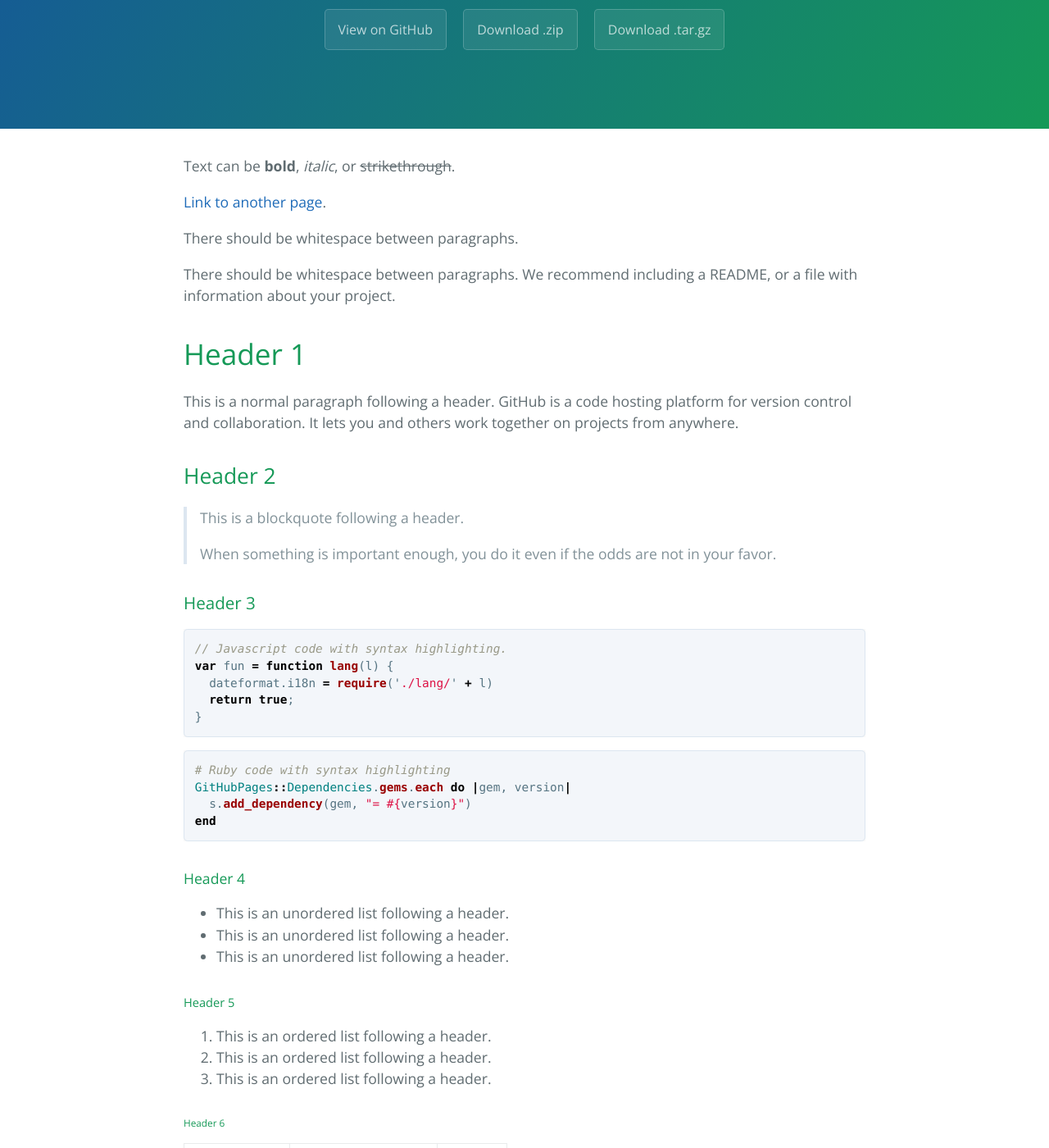
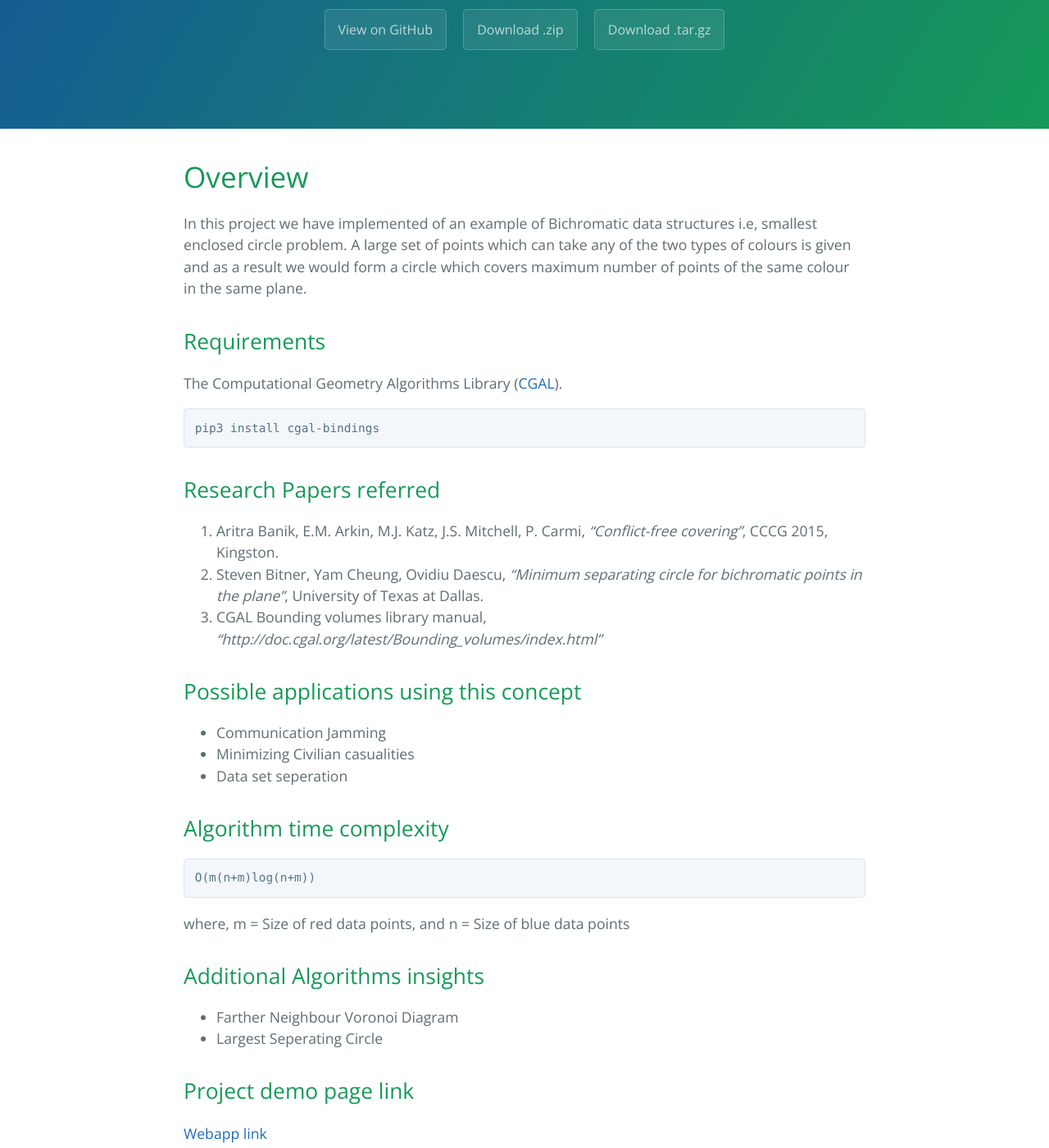
Before and after one commit to TejasReddy9/sec_bichromaticds, a Jekyll site: the page built from docs/index.md, in a window 1280 px wide and 1400 px high, scrolled down 226 px. Shown: the whole window at 82% size. Built offline with Jekyll 4.4.1, drawn with Linux system fonts in a browser that asks for light colours; our own code applies the rules of GitHub Pages for plain Markdown files; some of the changed text lies outside the part shown.

Commit message:
Update index.md

````diff
--- a/docs/index.md
+++ b/docs/index.md
@@ -2,122 +2,34 @@
 layout: default
 ---
 
-Text can be **bold**, _italic_, or ~~strikethrough~~.
+# Overview
+In this project we have implemented of an example of Bichromatic data structures i.e, smallest enclosed circle problem. A large set of points which can take any of the two types of colours is given and as a result we would form a circle which covers maximum number of points of the same colour in the same plane.
 
-[Link to another page](./another-page.html).
-
-There should be whitespace between paragraphs.
-
-There should be whitespace between paragraphs. We recommend including a README, or a file with information about your project.
-
-# Header 1
-
-This is a normal paragraph following a header. GitHub is a code hosting platform for version control and collaboration. It lets you and others work together on projects from anywhere.
-
-## Header 2
-
-> This is a blockquote following a header.
->
-> When something is important enough, you do it even if the odds are not in your favor.
-
-### Header 3
-
-```js
-// Javascript code with syntax highlighting.
-var fun = function lang(l) {
-  dateformat.i18n = require('./lang/' + l)
-  return true;
-}
+## Requirements
+The Computational Geometry Algorithms Library ([CGAL](https://www.cgal.org/download.html)).
+```
+pip3 install cgal-bindings
 ```
 
-```ruby
-# Ruby code with syntax highlighting
-GitHubPages::Dependencies.gems.each do |gem, version|
-  s.add_dependency(gem, "= #{version}")
-end
+## Research Papers referred
+1.  Aritra Banik, E.M. Arkin, M.J. Katz, J.S. Mitchell, P. Carmi, _“Conflict-free covering”_, CCCG 2015, Kingston.
+2.  Steven Bitner, Yam Cheung, Ovidiu Daescu, _“Minimum separating circle for bichromatic points in the plane”_, University of Texas at Dallas.
+3.  CGAL Bounding volumes library manual, _“http://doc.cgal.org/latest/Bounding_volumes/index.html"_
+
+## Possible applications using this concept
+*   Communication Jamming
+*   Minimizing Civilian casualities
+*   Data set seperation
+
+## Algorithm time complexity
 ```
+O(m(n+m)log(n+m))
+```
+where, m = Size of red data points, and n = Size of blue data points
 
-#### Header 4
+## Additional Algorithms insights
+*   Farther Neighbour Voronoi Diagram
+*   Largest Seperating Circle
 
-*   This is an unordered list following a header.
-*   This is an unordered list following a header.
-*   This is an unordered list following a header.
-
-##### Header 5
-
-1.  This is an ordered list following a header.
-2.  This is an ordered list following a header.
-3.  This is an ordered list following a header.
-
-###### Header 6
-
-| head1        | head two          | three |
-|:-------------|:------------------|:------|
-| ok           | good swedish fish | nice  |
-| out of stock | good and plenty   | nice  |
-| ok           | good `oreos`      | hmm   |
-| ok           | good `zoute` drop | yumm  |
-
-### There's a horizontal rule below this.
-
-* * *
-
-### Here is an unordered list:
-
-*   Item foo
-*   Item bar
-*   Item baz
-*   Item zip
-
-### And an ordered list:
-
-1.  Item one
-1.  Item two
-1.  Item three
-1.  Item four
-
-### And a nested list:
-
-- level 1 item
-  - level 2 item
-  - level 2 item
-    - level 3 item
-    - level 3 item
-- level 1 item
-  - level 2 item
-  - level 2 item
-  - level 2 item
-- level 1 item
-  - level 2 item
-  - level 2 item
-- level 1 item
-
-### Small image
-
-![Octocat](https://assets-cdn.github.com/images/icons/emoji/octocat.png)
-
-### Large image
-
-![Branching](https://guides.github.com/activities/hello-world/branching.png)
-
-
-### Definition lists can be used with HTML syntax.
-
-<dl>
-<dt>Name</dt>
-<dd>Godzilla</dd>
-<dt>Born</dt>
-<dd>1952</dd>
-<dt>Birthplace</dt>
-<dd>Japan</dd>
-<dt>Color</dt>
-<dd>Green</dd>
-</dl>
-
-```
-Long, single-line code blocks should not wrap. They should horizontally scroll if they are too long. This line should be long enough to demonstrate this.
-```
-
-```
-The final element.
-```
+## Project demo page link
+[Webapp link](page.html)
````
